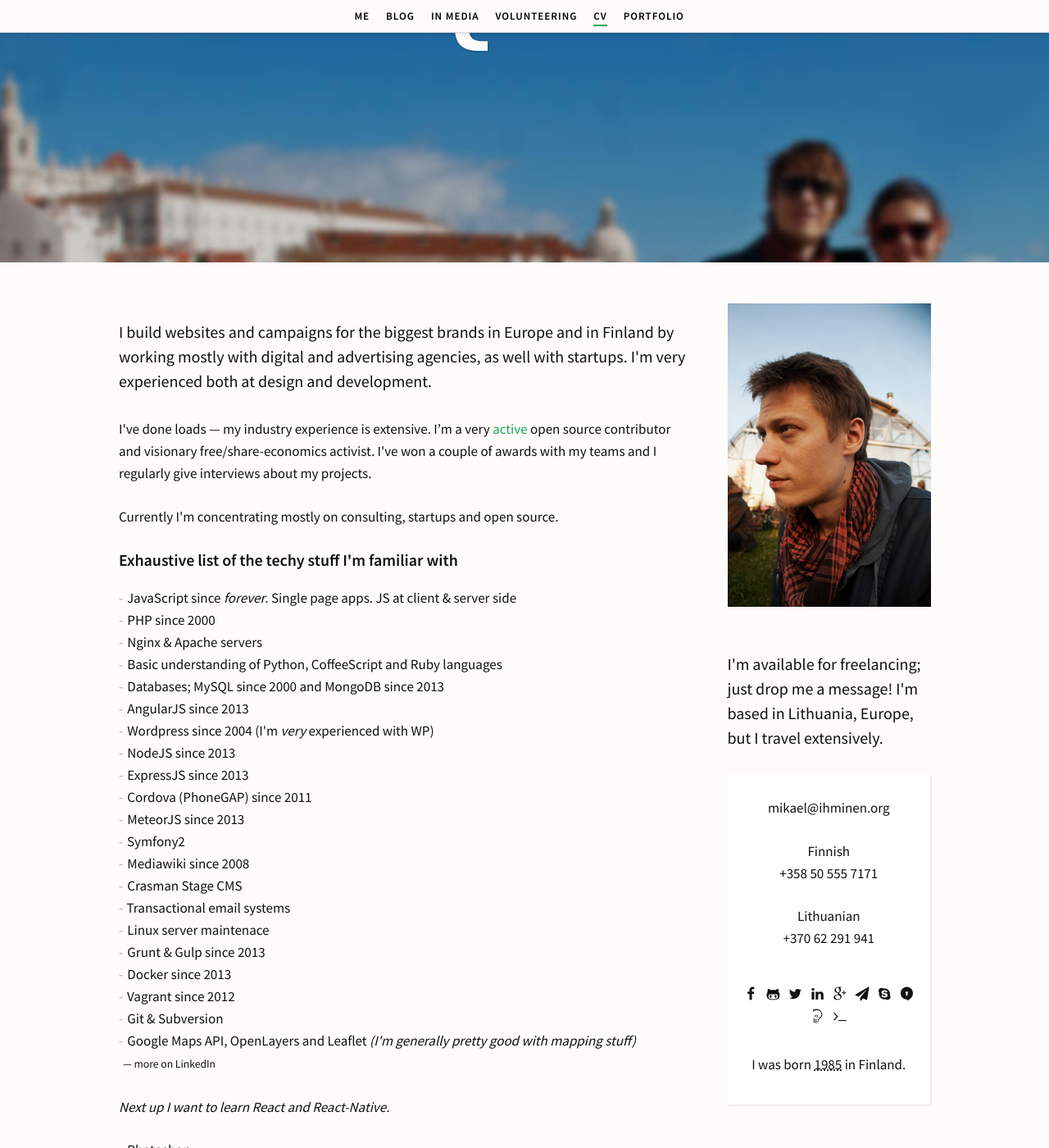
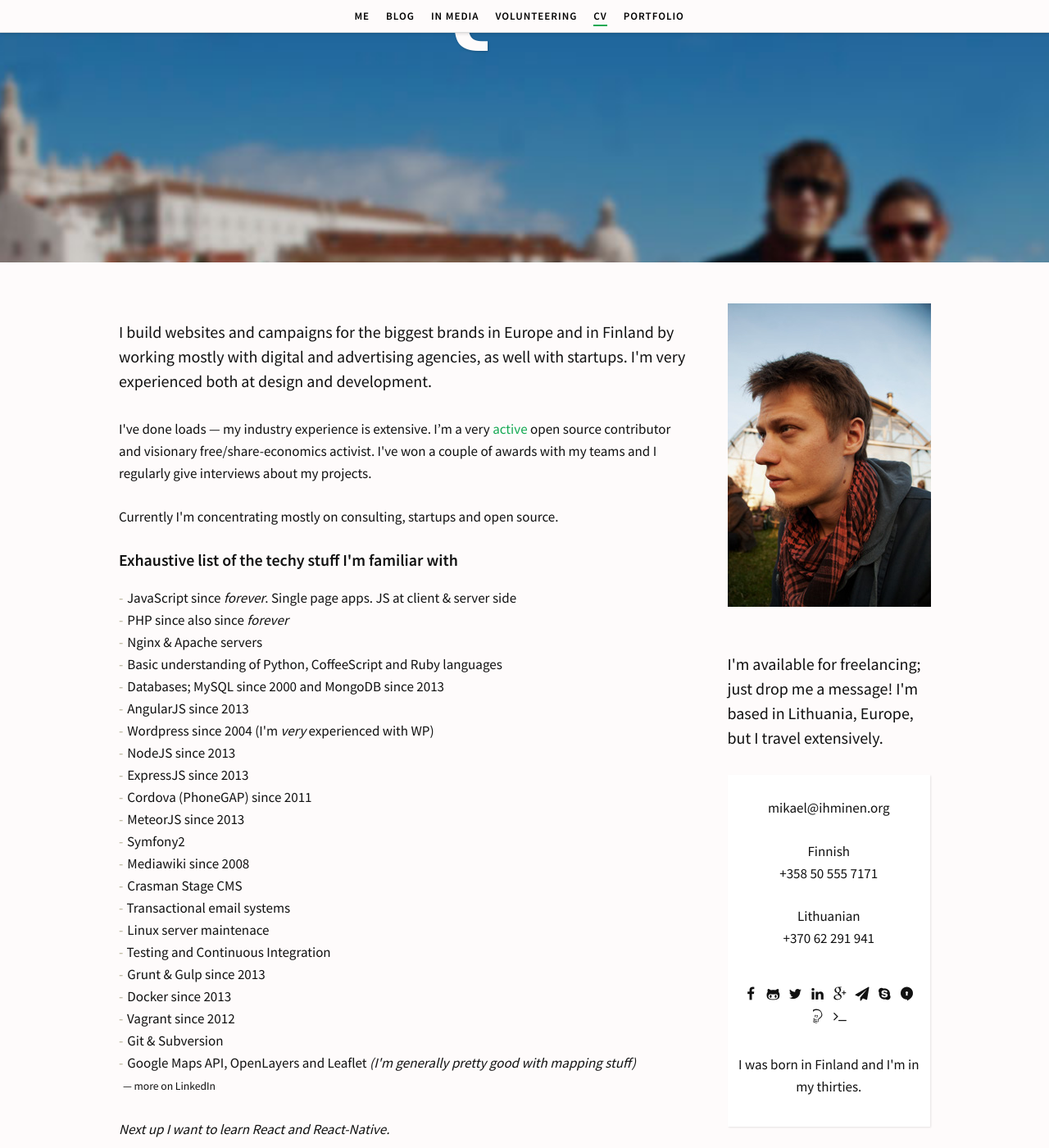
Before and after one commit to simison/simison.github.io, a Jekyll site: the page built from cv/index.html, in a window 1280 px wide and 1400 px high, scrolled down 1039 px. Shown: the whole window at 82% size. Built offline with Jekyll 4.4.1, drawn with Linux system fonts in a browser that asks for light colours; some web fonts are replaced.

Commit message:
Update CV

```diff
--- a/cv/index.html
+++ b/cv/index.html
@@ -30,7 +30,7 @@ body_id: "cv"
       <h3>Exhaustive list of the techy stuff I'm familiar with</h3>
       <ul class="links-colorless list-skills">
         <li>JavaScript since <em>forever</em>. Single page apps. JS at client &amp; server side</li>
-        <li>PHP since 2000</li>
+        <li>PHP since also since <em>forever</em></li>
         <li><a href="http://nginx.org">Nginx</a> & <a href="https://httpd.apache.org/">Apache</a> servers</li>
         <li>Basic understanding of Python, <a href="http://coffeescript.org/">CoffeeScript</a> and Ruby languages</li>
         <li>Databases; MySQL since 2000 and <a href="http://www.mongodb.org/">MongoDB</a> since 2013</li>
@@ -45,6 +45,7 @@ body_id: "cv"
         <li><a href="https://www.crasman.fi/fi/palvelut/crasman-stage-julkaisujarjestelma/">Crasman Stage CMS</a></li>
         <li>Transactional email systems</li>
         <li>Linux server maintenace</li>
+        <li>Testing and Continuous Integration</li>
         <li><a href="http://gruntjs.com/">Grunt</a> & <a href="http://gulpjs.com/">Gulp</a> since 2013</li>
         <li><a href="https://www.docker.com/">Docker</a> since 2013</li>
         <li><a href="https://www.vagrantup.com/">Vagrant</a> since 2012</li>
@@ -226,7 +227,7 @@ body_id: "cv"
 
         {% include some.html %}
 
-        <p>I was born <abbr tooltips tooltip-speed="fast" tooltip-side="bottom" class="bday" title="22th Nov 1985">1985</abbr> in Finland.</p>
+        <p>I was born in Finland and I'm in my thirties.</p>
 
       </div>
     </aside>
```
